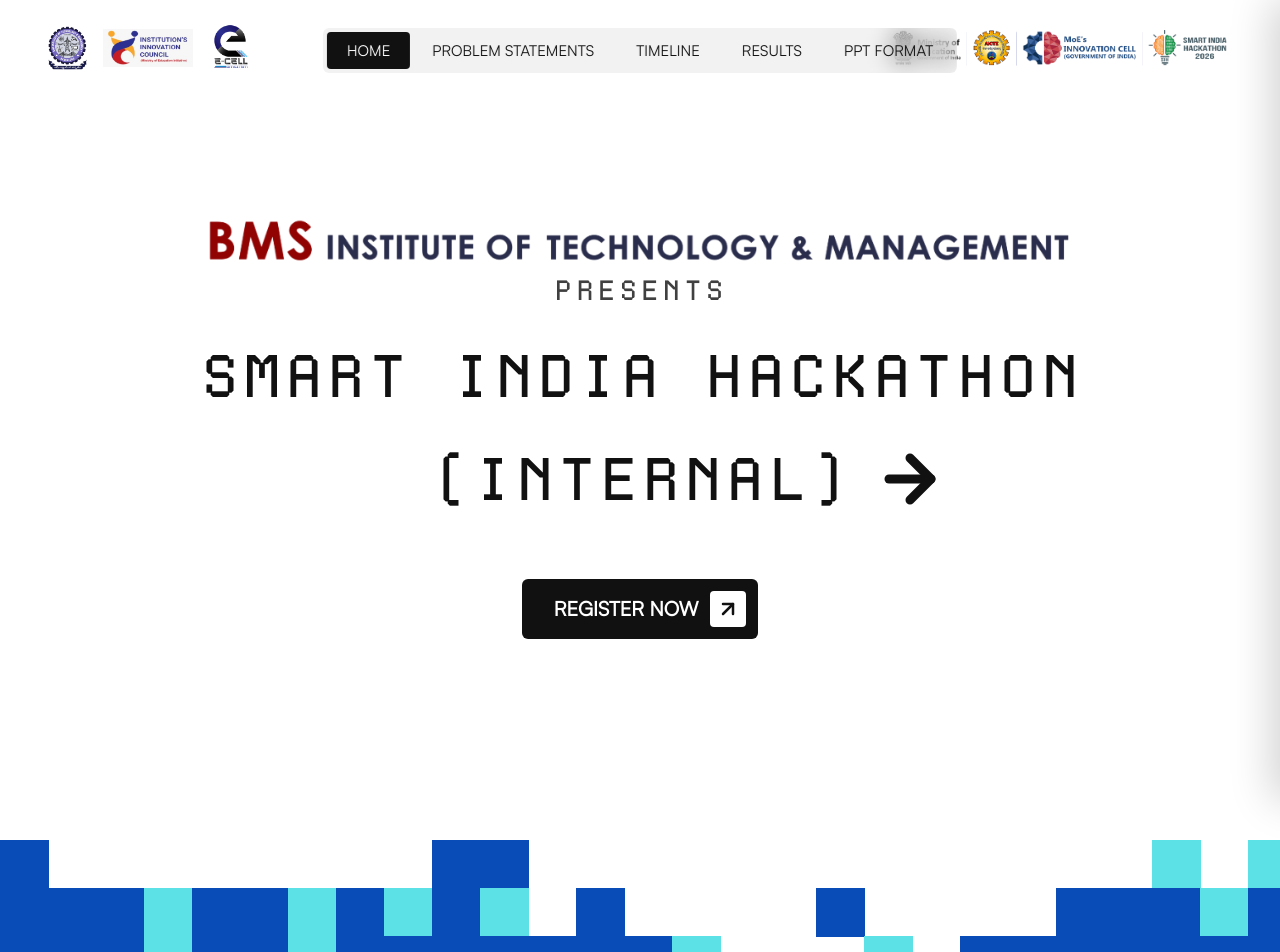
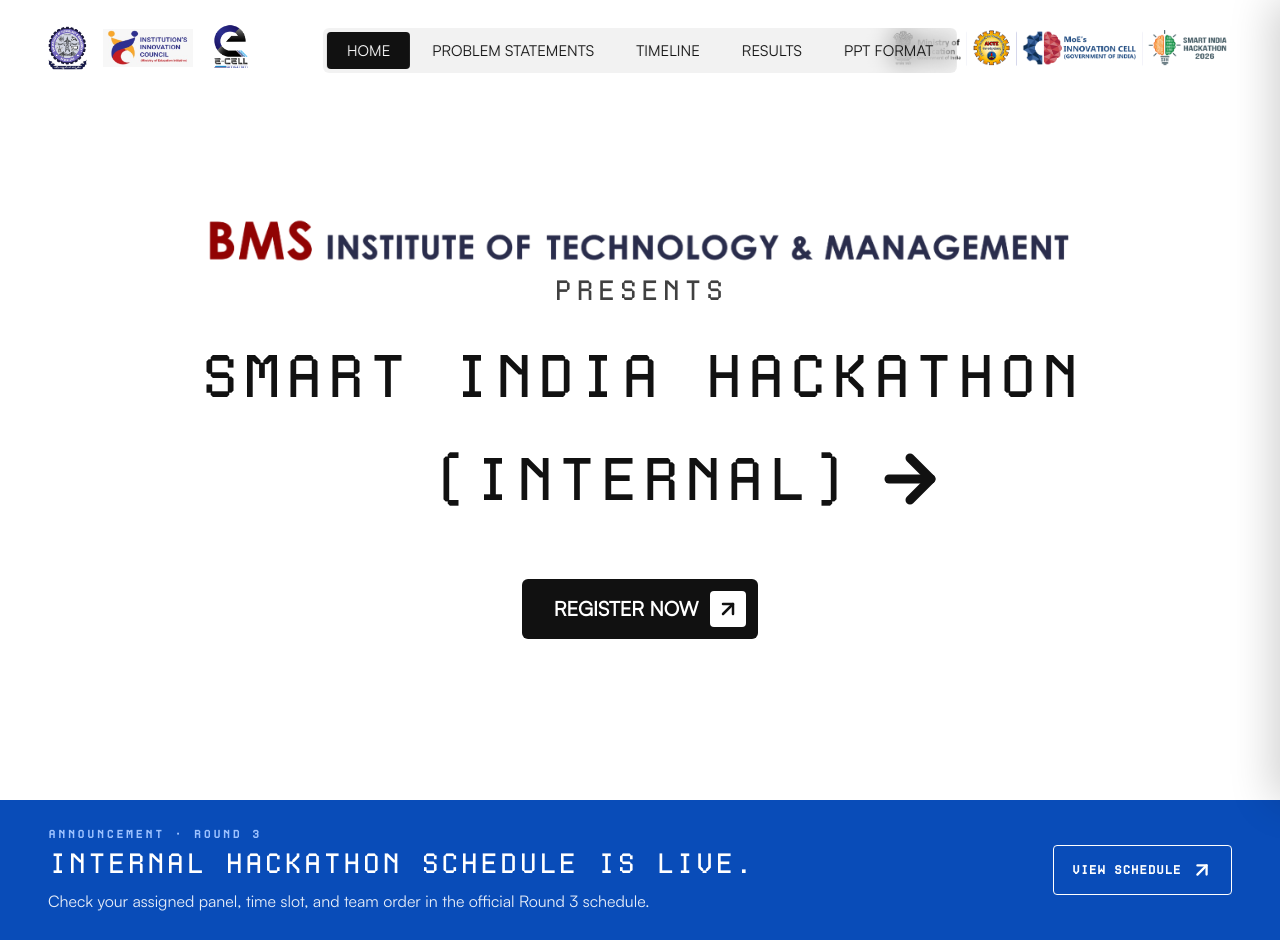
Before and after one commit to Ansukr07/sihbmsit26, a React (Vite) app: page / in a window 1280 px wide. Shown: the top 952 px of the page. Built offline with nearby package versions, Linux system fonts and the light colour scheme; a web font is replaced by a local one.

Commit message:
Add Round 3 schedule announcement

```diff
--- a/src/App.css
+++ b/src/App.css
@@ -4,6 +4,54 @@
   position: relative;
   display: flex;
   flex-direction: column;
+}
+
+.schedule-announcement {
+  width: 100%;
+  padding: 28px 48px;
+  background: var(--primary-blue);
+  color: var(--white);
+  display: flex;
+  align-items: center;
+  justify-content: space-between;
+  gap: 28px;
+}
+
+.schedule-kicker {
+  margin-bottom: 8px;
+  font: 700 11px 'Aux Mono', monospace;
+  letter-spacing: 2px;
+  color: #9dc2ff;
+}
+
+.schedule-announcement h2 {
+  font: 28px 'Aux Mono', monospace;
+  text-transform: uppercase;
+  margin-bottom: 8px;
+}
+
+.schedule-announcement p:not(.schedule-kicker) {
+  font-size: 16px;
+  opacity: .9;
+}
+
+.schedule-announcement-link {
+  display: inline-flex;
+  align-items: center;
+  gap: 10px;
+  flex-shrink: 0;
+  padding: 13px 18px;
+  border: 1px solid var(--white);
+  border-radius: 4px;
+  color: var(--white);
+  font: 700 12px 'Aux Mono', monospace;
+  text-decoration: none;
+  transition: background .2s, color .2s;
+}
+
+.schedule-announcement-link:hover {
+  background: var(--white);
+  color: var(--primary-blue);
 }
 
 
@@ -151,6 +199,16 @@
 
 /* ============ MOBILE RESPONSIVE ============ */
 @media (max-width: 900px) {
+  .schedule-announcement {
+    padding: 28px 24px;
+    align-items: flex-start;
+    flex-direction: column;
+  }
+
+  .schedule-announcement h2 {
+    font-size: 22px;
+  }
+
   /* Hero */
   .hero-section {
     padding: 24px 24px;
--- a/src/Home.jsx
+++ b/src/Home.jsx
@@ -32,6 +32,15 @@
           </a>
         </div>
       </main>
+
+      <section className="schedule-announcement" aria-label="Round 3 schedule announcement">
+        <div>
+          <p className="schedule-kicker">ANNOUNCEMENT · ROUND 3</p>
+          <h2>Internal Hackathon schedule is live.</h2>
+          <p>Check your assigned panel, time slot, and team order in the official Round 3 schedule.</p>
+        </div>
+        <a href="https://docs.google.com/spreadsheets/d/1lyb71mVJRJLZ1gDkzmXoivYntlzBayD4XlrvgJTeD8g/edit?gid=395225848#gid=395225848" target="_blank" rel="noopener noreferrer" className="schedule-announcement-link">VIEW SCHEDULE <ArrowUpRight size={22} strokeWidth={2.5} /></a>
+      </section>
 
       {/* Animated Pixel Art Divider (White to Blue) */}
       <PixelDivider />
```
